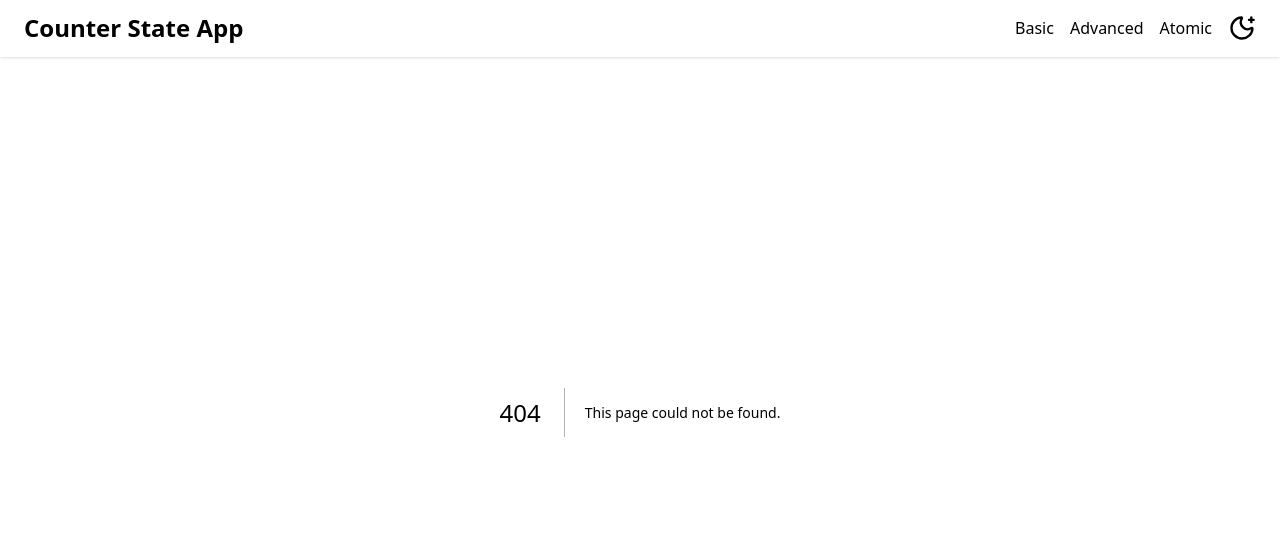
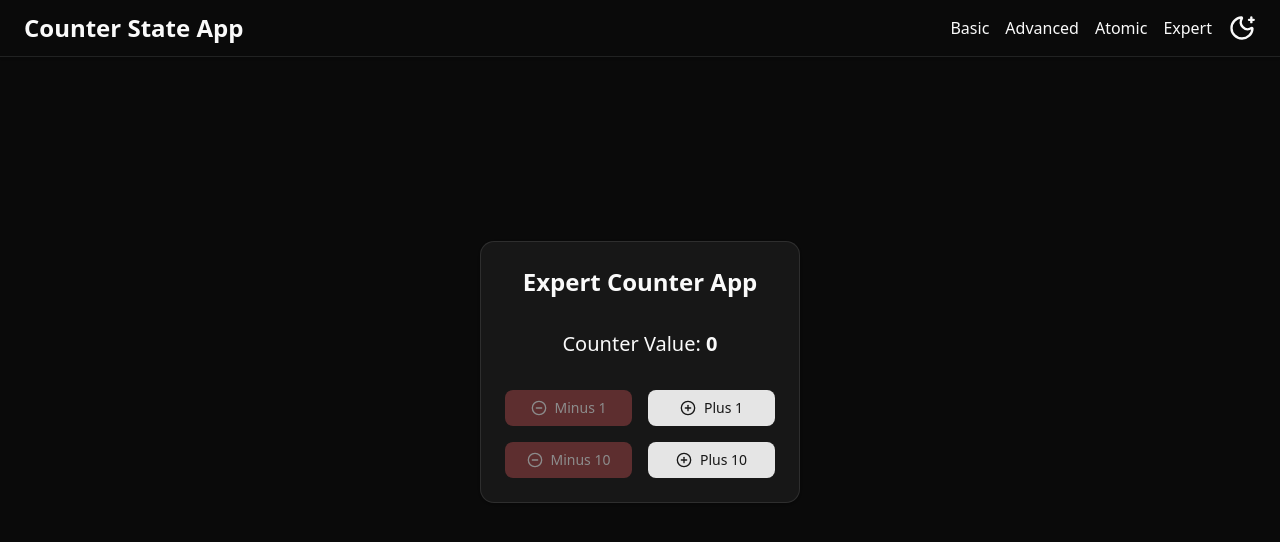
Before and after one commit to dhrubadas-dev/counter-state-app, a Next.js app: page /expert in a window 1280 px wide. Before the commit this address had no page. Shown: the top 542 px of the page. Built offline with nearby package versions, Linux system fonts and the light colour scheme.

Commit message:
expert counter done

```diff
--- /dev/null
+++ b/src/app/expert/page.tsx
@@ -0,0 +1,33 @@
+import ExpertCounter from "@/components/ExpertCounter";
+import {
+	Card,
+	CardContent,
+	CardHeader,
+	CardTitle,
+} from "@/components/shadcnui/card";
+import { Metadata } from "next";
+
+export const metadata: Metadata = {
+	title: "Expert | Counter State App",
+	description: "Expert page of Counter State App",
+};
+
+const page = () => {
+	return (
+		<section className="grid h-[90dvh] place-items-center">
+			<Card className="w-xs">
+				<CardHeader>
+					<CardTitle className="grid place-items-center text-2xl">
+						Expert Counter App
+					</CardTitle>
+				</CardHeader>
+
+				<CardContent>
+					<ExpertCounter />
+				</CardContent>
+			</Card>
+		</section>
+	);
+};
+
+export default page;
--- /dev/null
+++ b/src/components/ExpertCounter.tsx
@@ -0,0 +1,75 @@
+"use client";
+
+import { CircleMinusIcon, CirclePlusIcon } from "lucide-react";
+import { useState } from "react";
+import { Button } from "./shadcnui/button";
+
+const ExpertCounter = () => {
+	const [count, setCount] = useState(0);
+
+	const plusOne = () => {
+		if (count <= 99) {
+			setCount(count + 1);
+		}
+	};
+
+	const minusOne = () => {
+		if (count >= 1) {
+			setCount(count - 1);
+		}
+	};
+
+	const plusTen = () => {
+		if (count <= 90) {
+			setCount(count + 10);
+		}
+	};
+
+	const minusTen = () => {
+		if (count >= 10) {
+			setCount(count - 10);
+		}
+	};
+
+	return (
+		<div className="space-y-8">
+			<div className="text-center text-xl">
+				Counter Value: <span className="font-semibold">{count}</span>
+			</div>
+
+			<div className="grid grid-cols-2 gap-4">
+				<Button
+					onClick={minusOne}
+					disabled={count < 1}
+					variant={"destructive"}
+					className="cursor-pointer">
+					<CircleMinusIcon /> Minus 1
+				</Button>
+
+				<Button
+					onClick={plusOne}
+					disabled={count > 99}
+					className="cursor-pointer">
+					<CirclePlusIcon /> Plus 1
+				</Button>
+
+				<Button
+					onClick={minusTen}
+					disabled={count < 10}
+					variant={"destructive"}
+					className="cursor-pointer">
+					<CircleMinusIcon /> Minus 10
+				</Button>
+
+				<Button
+					onClick={plusTen}
+					disabled={count > 90}
+					className="cursor-pointer">
+					<CirclePlusIcon /> Plus 10
+				</Button>
+			</div>
+		</div>
+	);
+};
+
+export default ExpertCounter;
--- a/src/components/Header/Header.tsx
+++ b/src/components/Header/Header.tsx
@@ -19,6 +19,7 @@ const Header = () => {
 					<Link href={"/"}>Basic</Link>
 					<Link href={"/advanced"}>Advanced</Link>
 					<Link href={"/atomic"}>Atomic</Link>
+					<Link href={"/expert"}>Expert</Link>
 
 					<ThemeToggleButton />
 				</nav>
```
